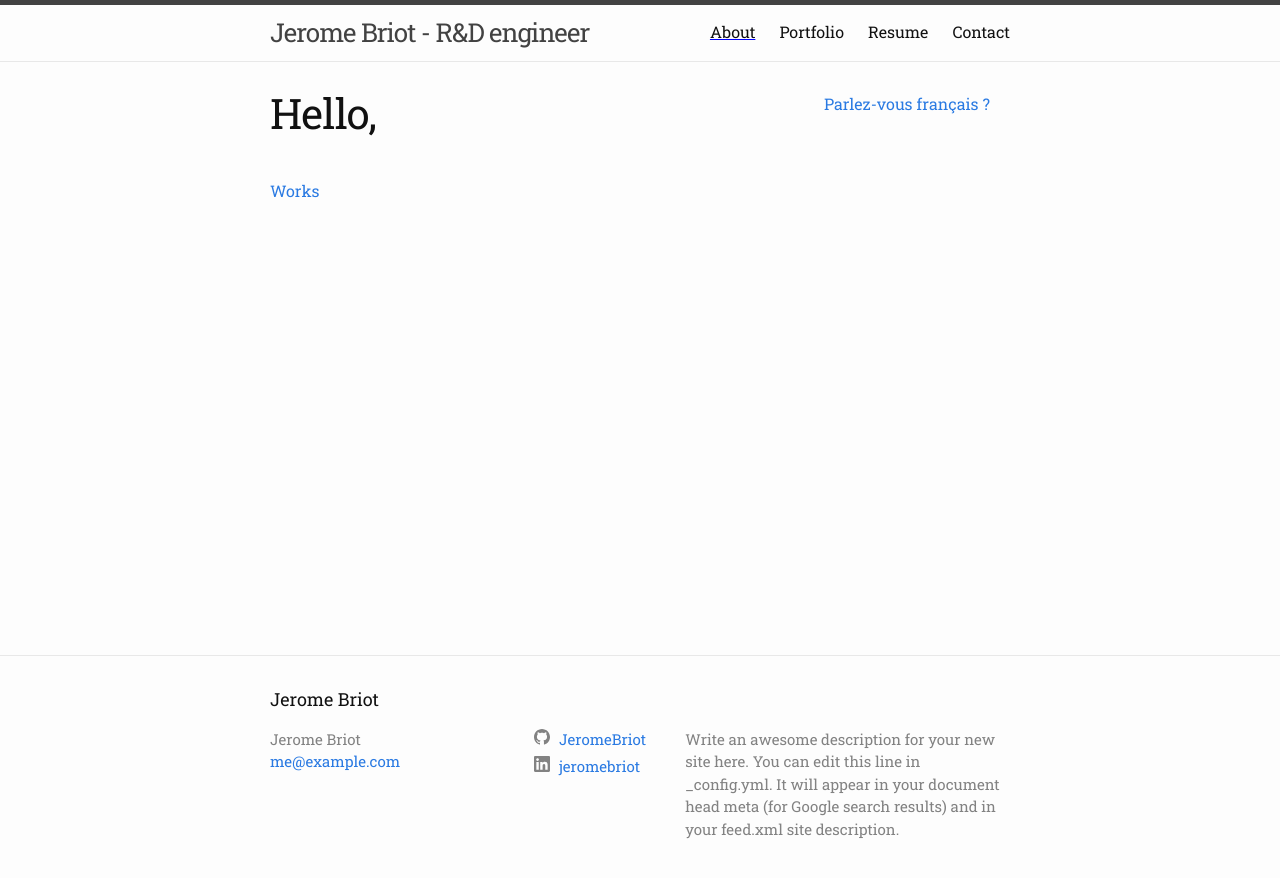
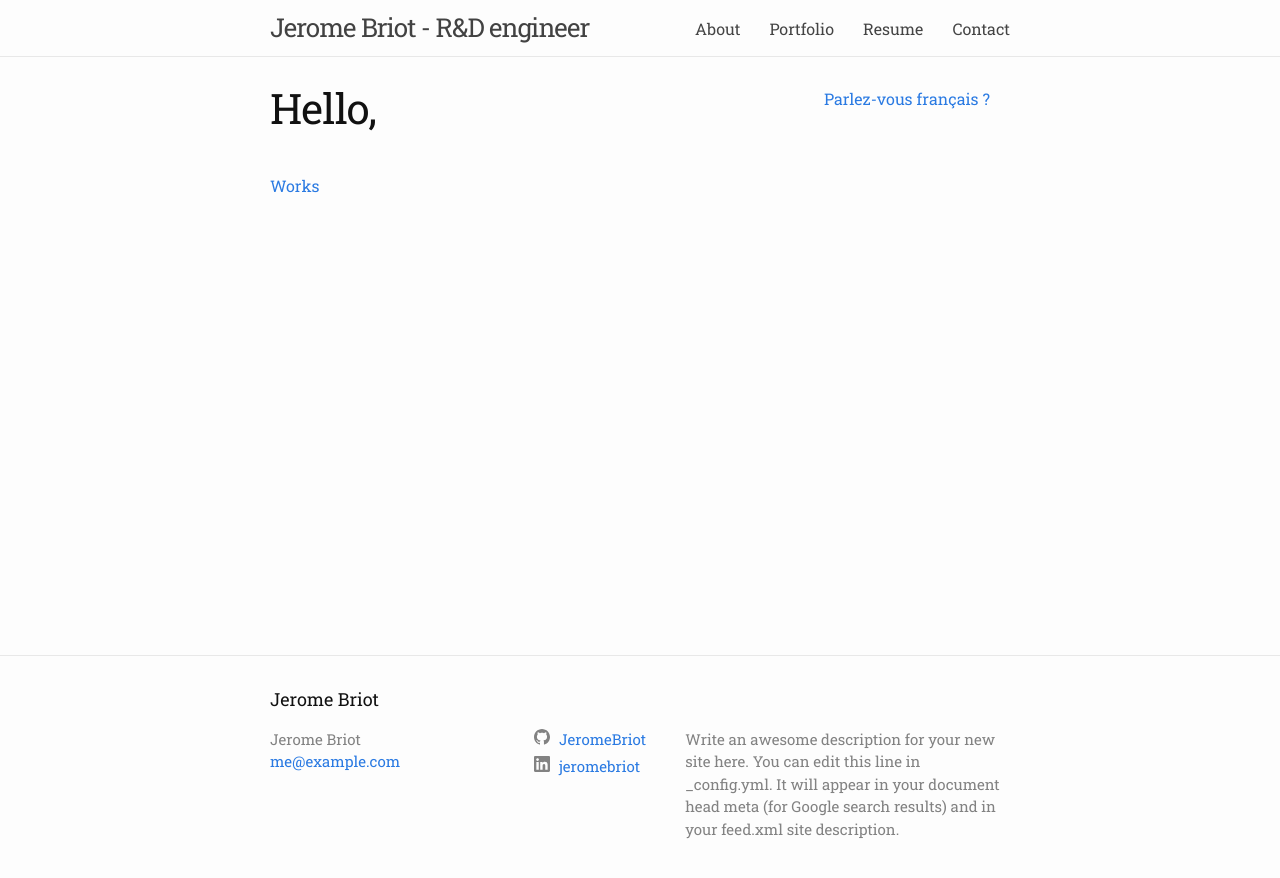
Before and after one commit to JeromeBriot/jeromebriot.github.io, a Jekyll site: the page built from index.md, in a window 1280 px wide. Shown: the top 878 px of the page. Built offline with Jekyll 4.4.1, drawn with Linux system fonts in a browser that asks for light colours.

Commit message:
Modify navigation menu

```diff
--- a/_includes/head.html
+++ b/_includes/head.html
@@ -16,6 +16,7 @@
   </title>
   <meta name="description" content="{% if page.excerpt %}{{ page.excerpt | strip_html | strip_newlines | truncate: 160 }}{% else %}{{ site.description[page.lang] }}{% endif %}">
   <link rel="stylesheet" href="{{ "/assets/main.css" | relative_url }}">
+  <link rel="stylesheet" href="{{ "/assets/custom.css" | relative_url }}">
   <link rel="shortcut icon" type="image/x-icon" href="{{ "/favicon.ico" | prepend: site.url }}" >
   <link rel="icon" href="{{ "/favicon.ico" | prepend: site.url }}" type="image/x-icon" />
   <link href="https://fonts.googleapis.com/css?family=Roboto+Slab" rel="stylesheet">
--- a/_includes/header.html
+++ b/_includes/header.html
@@ -15,32 +15,46 @@
 	  {% assign page_paths = site.header_pages_2 %}
 	{% endif %}
 
-    {% if page_paths %}
-      <nav class="site-nav">
-        <input type="checkbox" id="nav-trigger" class="nav-trigger" />
-        <label for="nav-trigger">
-          <span class="menu-icon">
-            <svg viewBox="0 0 18 15" width="18px" height="15px">
-              <path fill="#424242" d="M18,1.484c0,0.82-0.665,1.484-1.484,1.484H1.484C0.665,2.969,0,2.304,0,1.484l0,0C0,0.665,0.665,0,1.484,0 h15.031C17.335,0,18,0.665,18,1.484L18,1.484z"/>
-              <path fill="#424242" d="M18,7.516C18,8.335,17.335,9,16.516,9H1.484C0.665,9,0,8.335,0,7.516l0,0c0-0.82,0.665-1.484,1.484-1.484 h15.031C17.335,6.031,18,6.696,18,7.516L18,7.516z"/>
-              <path fill="#424242" d="M18,13.516C18,14.335,17.335,15,16.516,15H1.484C0.665,15,0,14.335,0,13.516l0,0 c0-0.82,0.665-1.484,1.484-1.484h15.031C17.335,12.031,18,12.696,18,13.516L18,13.516z"/>
-            </svg>
-          </span>
-        </label>
-
-        <div class="trigger">
+	<nav>
 	{% for path in page_paths %}
 	  {% assign my_page = site.pages | where: "path", path | first %}
 	  {% if my_page.title and my_page.lang == page.lang %}
 	    {% if my_page.title == page.title %}
-			    <a class="page-link" href="{{ my_page.url | relative_url }}" style="text-decoration: underline blue">{{ my_page.nav_title | escape }}</a>
+		<li><a class="page-link" href="{{ my_page.url | relative_url }}">{{ my_page.nav_title | escape }}</a></li>
 	    {% else %}
-				<a class="page-link" href="{{ my_page.url | relative_url }}">{{ my_page.nav_title | escape }}</a>
+		<li><a class="page-link" href="{{ my_page.url | relative_url }}">{{ my_page.nav_title | escape }}</a></li>
 	    {% endif %}
 	  {% endif %}
     {% endfor %}
-        </div>
 	</nav>
-    {% endif %}
+
+    <!-- {% if page_paths %} -->
+      <!-- <nav class="site-nav"> -->
+        <!-- <input type="checkbox" id="nav-trigger" class="nav-trigger" /> -->
+        <!-- <label for="nav-trigger"> -->
+          <!-- <span class="menu-icon"> -->
+            <!-- <svg viewBox="0 0 18 15" width="18px" height="15px"> -->
+              <!-- <path fill="#424242" d="M18,1.484c0,0.82-0.665,1.484-1.484,1.484H1.484C0.665,2.969,0,2.304,0,1.484l0,0C0,0.665,0.665,0,1.484,0 h15.031C17.335,0,18,0.665,18,1.484L18,1.484z"/> -->
+              <!-- <path fill="#424242" d="M18,7.516C18,8.335,17.335,9,16.516,9H1.484C0.665,9,0,8.335,0,7.516l0,0c0-0.82,0.665-1.484,1.484-1.484 h15.031C17.335,6.031,18,6.696,18,7.516L18,7.516z"/> -->
+              <!-- <path fill="#424242" d="M18,13.516C18,14.335,17.335,15,16.516,15H1.484C0.665,15,0,14.335,0,13.516l0,0 c0-0.82,0.665-1.484,1.484-1.484h15.031C17.335,12.031,18,12.696,18,13.516L18,13.516z"/> -->
+            <!-- </svg> -->
+          <!-- </span> -->
+        <!-- </label> -->
+
+        <!-- <div class="trigger"> -->
+          <!-- {% for path in page_paths %} -->
+            <!-- {% assign my_page = site.pages | where: "path", path | first %} -->
+            <!-- {% if my_page.title and my_page.lang == page.lang %} -->
+			  <!-- {% if my_page.title == page.title %} -->
+			    <!-- <a class="page-link" href="{{ my_page.url | relative_url }}" style="text-decoration: underline blue">{{ my_page.nav_title | escape }}</a> -->
+			  <!-- {% else %} -->
+				<!-- <a class="page-link" href="{{ my_page.url | relative_url }}">{{ my_page.nav_title | escape }}</a> -->
+			  <!-- {% endif %} -->
+            <!-- {% endif %} -->
+          <!-- {% endfor %} -->
+        <!-- </div> -->
+      <!-- </nav> -->
+    <!-- {% endif %} -->
+
   </div>
 </header>
--- /dev/null
+++ b/assets/custom.css
@@ -0,0 +1,63 @@
+/* Site header */
+.site-header { border-top: 0px solid #424242; border-bottom: 1px solid #e8e8e8; min-height: 55.95px; position: relative; }
+
+/* How to create an awesome navigation bar with HTML & CSS by Kevin Powell */
+/*	https://www.youtube.com/watch?v=FEmysQARWFU */
+/*	https://codepen.io/kevinpowell/pen/GrLKNo */
+
+header::after {
+  content: '';
+  display: table;
+  clear: both;
+}
+
+.logo {
+  float: left;
+  padding: 10px 0;
+}
+
+nav {
+  float: right;
+}
+
+nav ul {
+  margin: 0;
+  padding: 0;
+  list-style: none;
+}
+
+nav li {
+  display: inline-block;
+  margin-left: 25px;
+  padding-top: 17px;
+
+  position: relative;
+}
+
+nav a {
+  color: #444;
+  text-decoration: none;
+  font-size: 16px;
+}
+
+nav a:hover {
+  color: #000;
+  text-decoration: none;
+}
+
+nav a::before {
+  content: '';
+  display: block;
+  height: 5px;
+  background-color: #444;
+
+  position: absolute;
+  top: 0;
+  width: 0%;
+
+  transition: all ease-in-out 250ms;
+}
+
+nav a:hover::before {
+  width: 100%;
+}
```
Lines whose indentation alone changed are shown as unchanged.
